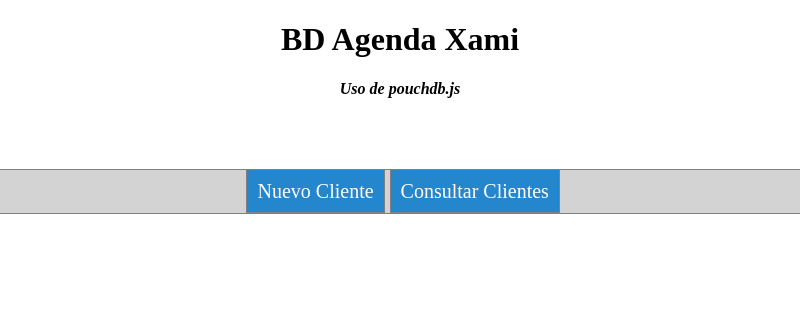
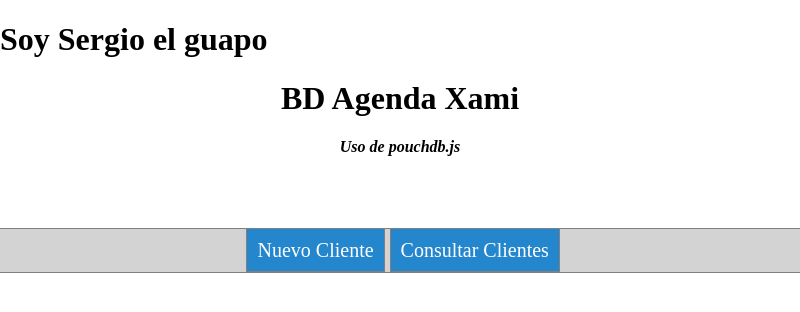
Before and after one commit to TonoGafa/BaseDeDatosU-IV, an Electron app: page AppElectronBD-master/index.html in a window 800 px wide. Drawn offline with Linux system fonts and the light colour scheme.

Commit message:
Edit sergio
sergio

```diff
--- a/AppElectronBD-master/index.html
+++ b/AppElectronBD-master/index.html
@@ -6,6 +6,7 @@
     <link rel="stylesheet" href="./css/estilo.css">
   </head>
   <body>
+    <h1>Soy Sergio el guapo</h1>
     <h1 style="text-align:center">BD Agenda Xami</h1>
     <h4 style="text-align:center"><em>Uso de pouchdb.js</em></h4>
     <nav class="menu">
```
